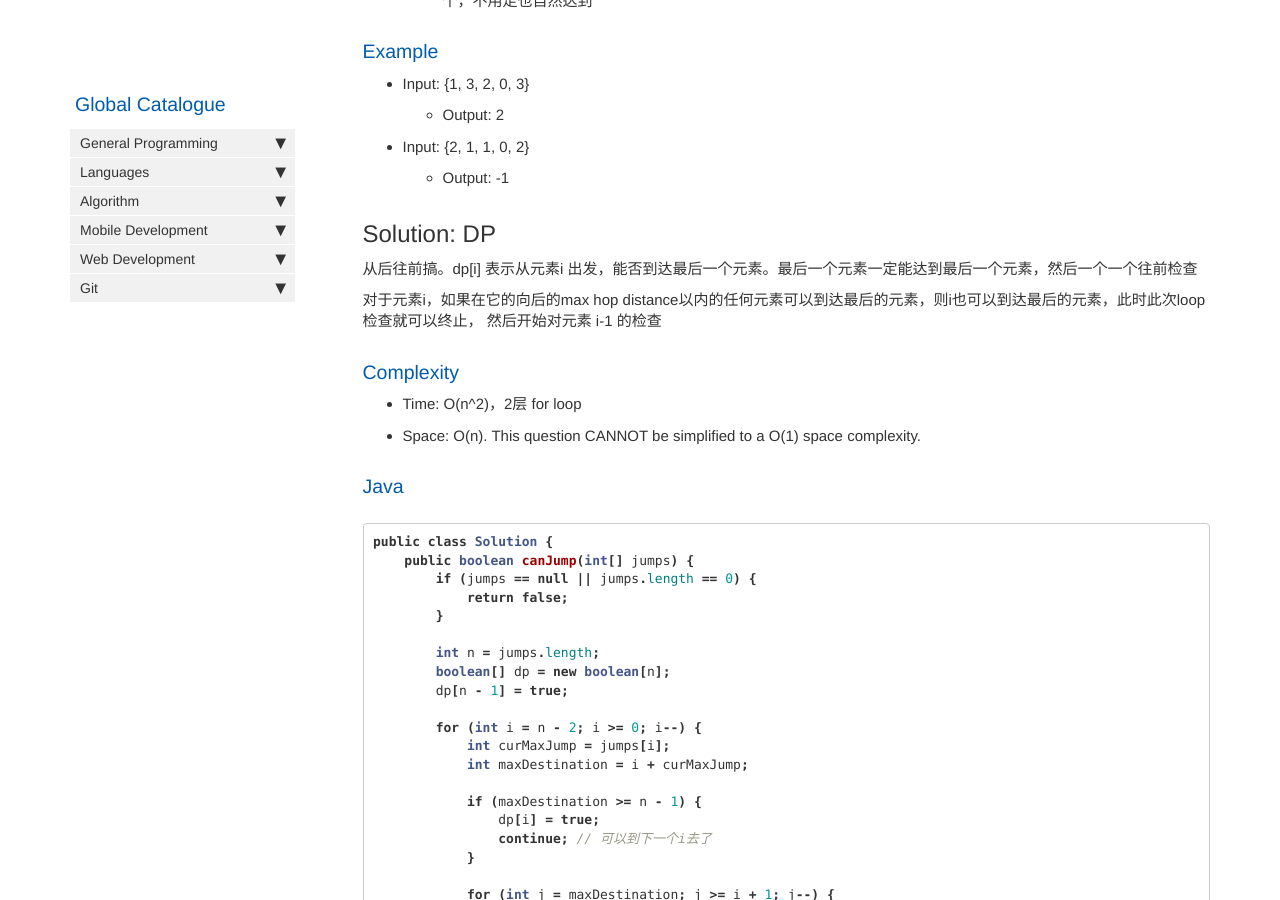
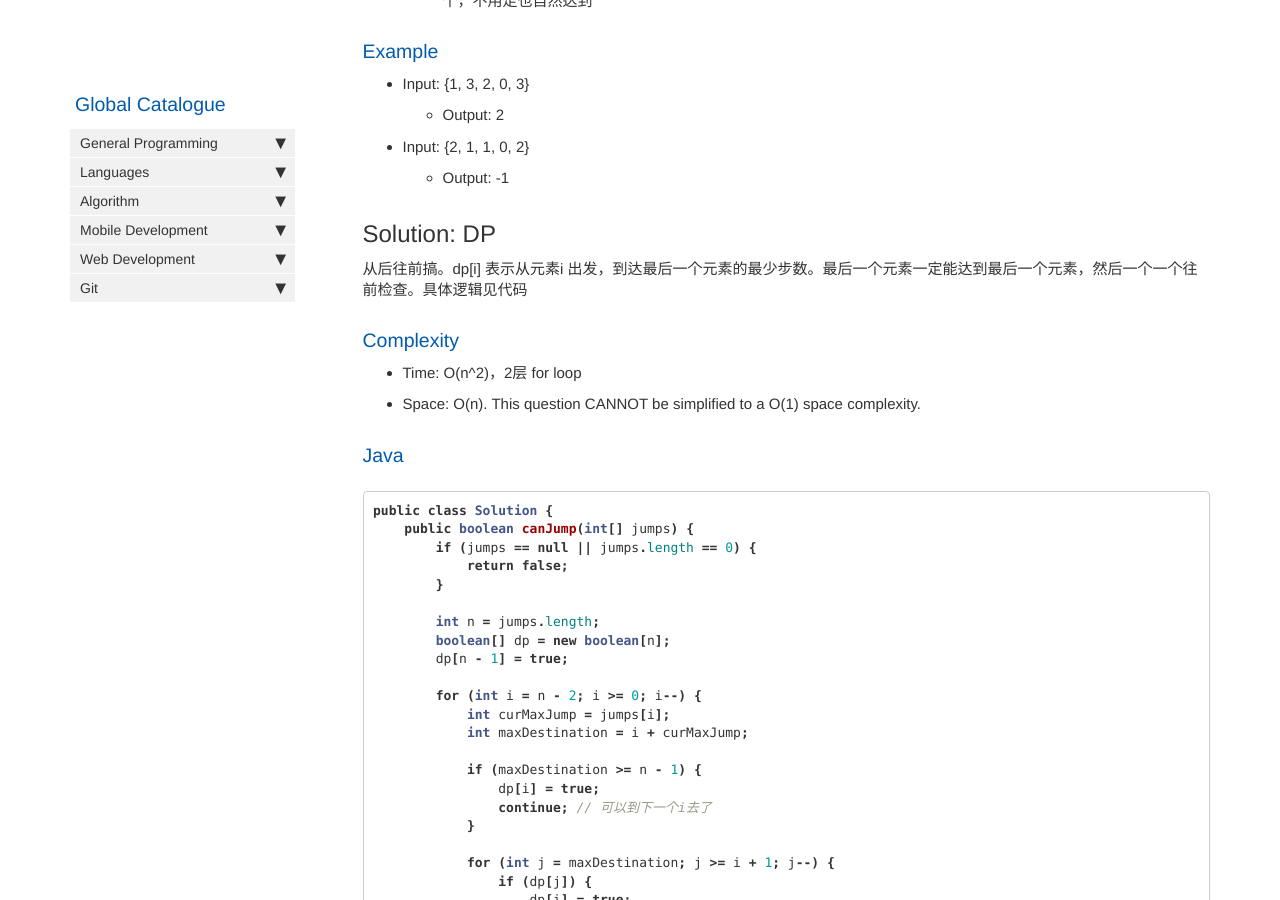
Before and after one commit to HungryOrc/hungryorc.github.io, a Jekyll site: the page built from pages/algorithm/algorithm_arrayHopper2_minStepsToReachEndOfArray.md, in a window 1280 px wide and 900 px high, scrolled down 475 px. Built offline with Jekyll 4.4.1, drawn with Linux system fonts in a browser that asks for light colours; nearby versions of some CDN libraries; comment, search, counter and statistics services are not loaded.

Commit message:
Update algorithm_arrayHopper2_minStepsToReachEndOfArray.md

```diff
--- a/pages/algorithm/algorithm_arrayHopper2_minStepsToReachEndOfArray.md
+++ b/pages/algorithm/algorithm_arrayHopper2_minStepsToReachEndOfArray.md
@@ -26,10 +26,7 @@ Assumptions
   * Output: -1
 
 ## Solution: DP
-从后往前搞。dp[i] 表示从元素i 出发，能否到达最后一个元素。最后一个元素一定能达到最后一个元素，然后一个一个往前检查
-
-对于元素i，如果在它的向后的max hop distance以内的任何元素可以到达最后的元素，则i也可以到达最后的元素，此时此次loop检查就可以终止，
-然后开始对元素 i-1 的检查
+从后往前搞。dp[i] 表示从元素i 出发，到达最后一个元素的最少步数。最后一个元素一定能达到最后一个元素，然后一个一个往前检查。具体逻辑见代码
 
 ### Complexity
 * Time: O(n^2)，2层 for loop
```
